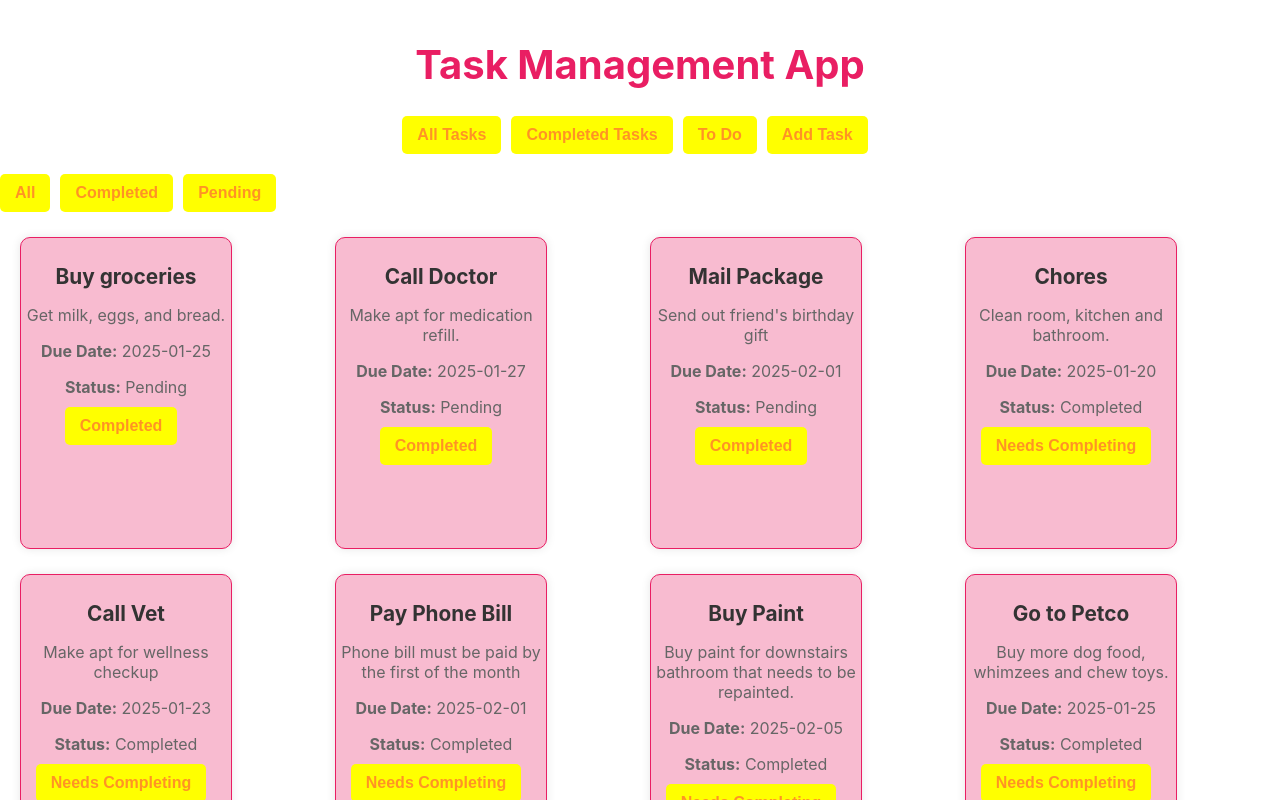
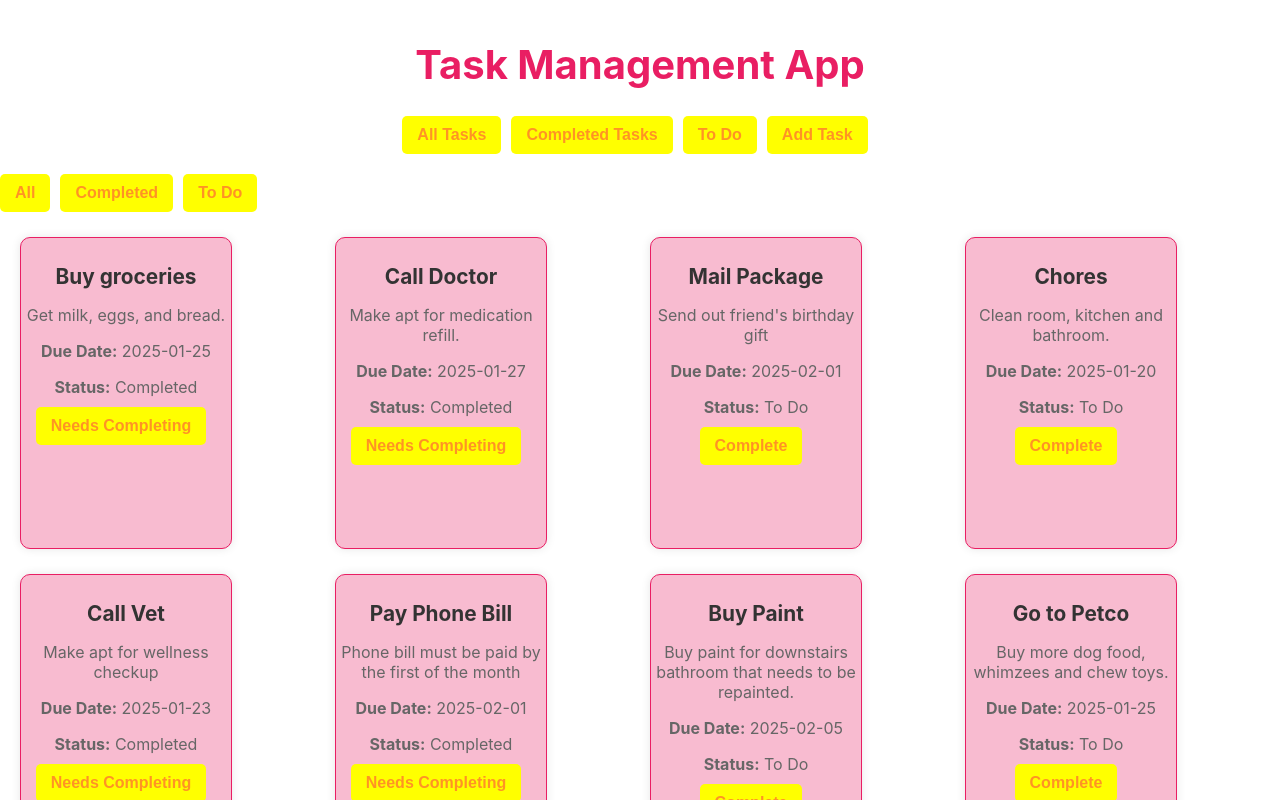
Before and after one commit to rinadkarim/my-react-app, a React (Create React App) app: page /tasks/all in a window 1280 px wide. Shown: the top 800 px of the page. Built offline with nearby package versions, Linux system fonts and the light colour scheme; data requests are answered from the project's data file.

Commit message:
final final save

```diff
--- a/db.json
+++ b/db.json
@@ -5,14 +5,14 @@
       "title": "Buy groceries",
       "description": "Get milk, eggs, and bread.",
       "dueDate": "2025-01-25",
-      "completed": false
+      "completed": true
     },
     {
       "id": "2",
       "title": "Call Doctor",
       "description": "Make apt for medication refill.",
       "dueDate": "2025-01-27",
-      "completed": false
+      "completed": true
     },
     {
       "id": "3",
@@ -26,7 +26,7 @@
       "title": "Chores",
       "description": "Clean room, kitchen and bathroom.",
       "dueDate": "2025-01-20",
-      "completed": true
+      "completed": false
     },
     {
       "id": "5",
@@ -47,21 +47,21 @@
       "title": "Buy Paint",
       "description": "Buy paint for downstairs bathroom that needs to be repainted.",
       "dueDate": "2025-02-05",
-      "completed": true
+      "completed": false
     },
     {
       "id": "8",
       "title": "Go to Petco",
       "description": "Buy more dog food, whimzees and chew toys.",
       "dueDate": "2025-01-25",
-      "completed": true
+      "completed": false
     },
     {
       "id": "21fe",
       "title": "Go on a run",
       "description": "5k",
       "dueDate": "2025-01-29",
-      "completed": false
+      "completed": true
     }
   ]
 }
--- a/src/TaskCard.js
+++ b/src/TaskCard.js
@@ -7,11 +7,11 @@ const TaskCard = ({ task, onToggleComplete }) => {
         <h3>{task.title}</h3>
         <p>{task.description}</p>
         <p><strong>Due Date:</strong> {task.dueDate}</p>
-        <p><strong>Status:</strong> {task.completed ? 'Completed' : 'Pending'}</p>
+        <p><strong>Status:</strong> {task.completed ? 'Completed' : 'To Do'}</p>
       </div>
       <div className="task-actions">
         <button onClick={() => onToggleComplete(task.id)}>
-          {task.completed ? 'Needs Completing' : 'Completed'}
+          {task.completed ? 'Needs Completing' : 'Complete'}
         </button>
       </div>
     </div>
--- a/src/TaskList.js
+++ b/src/TaskList.js
@@ -49,7 +49,7 @@ const TaskList = () => {
           <button>Completed</button>
         </Link>
         <Link to="/tasks/pending">
-          <button>Pending</button>
+          <button>To Do</button>
         </Link>
       </div>
 
--- a/src/styles.css
+++ b/src/styles.css
@@ -27,7 +27,7 @@ ul {
 
 button {
   background-color: pink;
-  color: white;
+  color: rgb(253, 253, 253);
   padding: 10px 15px;
   border: 1px solid pink;
   border-radius: 5px;
@@ -39,7 +39,7 @@ button {
 }
 
 button:hover {
-  background-color: #e91e63;
+  background-color: #ff4e0364;
 }
 
 button:disabled {
```
